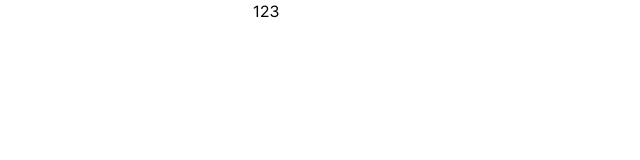
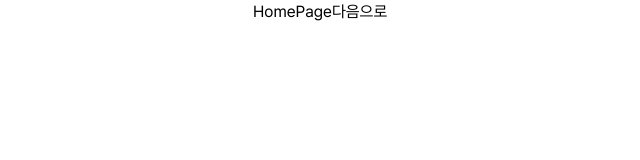
Before and after one commit to ChudamChudam/ChudamChudam-FE, a Next.js app: page / in a window 1280 px wide. Shown: the top 160 px of the page, without its empty margins (192-832 px from the left). Built offline with nearby package versions, Linux system fonts and the light colour scheme.

Commit message:
:construction: 임시 버튼

```diff
--- a/src/app/onboarding/page.tsx
+++ b/src/app/onboarding/page.tsx
@@ -1,9 +1,11 @@
 import OnboardingInputForm from "@/components/features/onboarding/OnboardingInputForm";
+import Link from "next/link";
 
 const OnboardingPage = () => {
   return (
     <main>
       <OnboardingInputForm />
+      <Link href="/letter/select">다음</Link>
     </main>
   );
 };
--- a/src/app/page.tsx
+++ b/src/app/page.tsx
@@ -1,3 +1,12 @@
-export default function Home() {
-  return <main>123</main>;
-}
+import Link from "next/link";
+
+const HomePage = () => {
+  return (
+    <main>
+      HomePage
+      <Link href="/onboarding">다음으로</Link>
+    </main>
+  );
+};
+
+export default HomePage;
```
